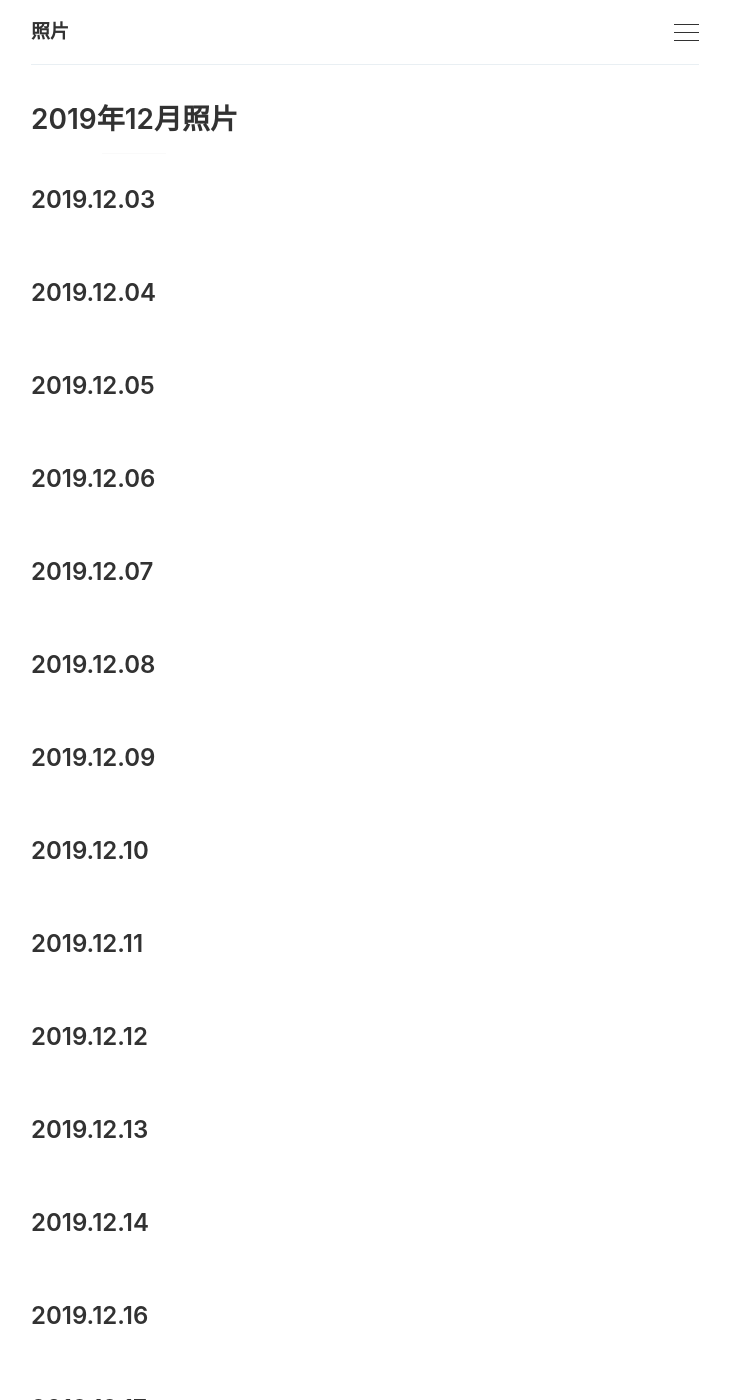
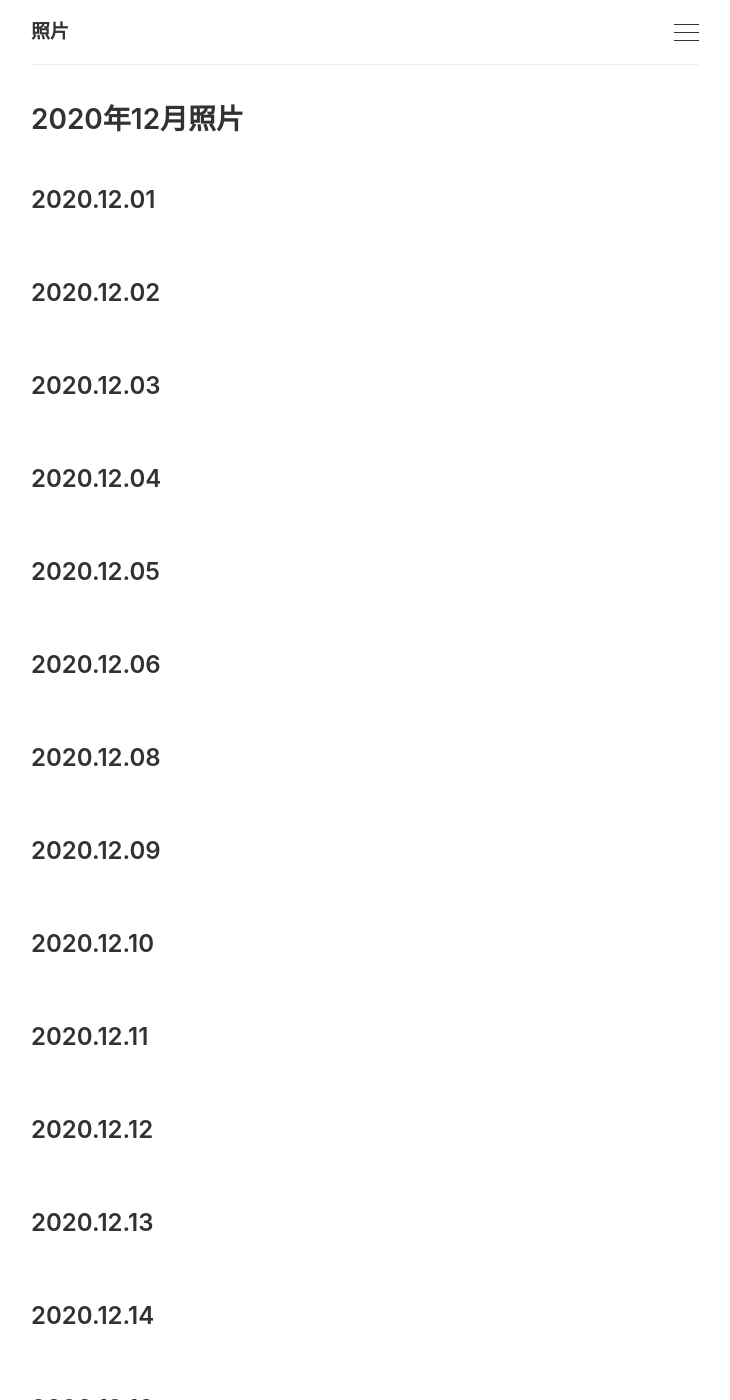
Before and after one commit to modem-56k/modem-56k.github.io, a Jekyll site: the page built from 2020/12.md, in a window 1280 px wide and 1400 px high. Shown: the whole window, without its empty margins (275-1005 px from the left). Built offline with Jekyll 4.4.1, drawn with Linux system fonts in a browser that asks for light colours; comment, search, counter and statistics services are not loaded; some of the changed text lies outside the part shown.

Commit message:
up pages

```diff
--- a/2020/12.md
+++ b/2020/12.md
@@ -1,102 +1,102 @@
 ---
 layout: post
-title: 2019年12月照片
+title: 2020年12月照片
 tags: [blog]
 image:
 ---
 
-### 2019.12.03
+### 2020.12.01
 
-<ul id="image-2019-12-03" class="image-gallery"></ul>
+<ul id="image-2020-12-01" class="image-gallery"></ul>
 
-### 2019.12.04
+### 2020.12.02
 
-<ul id="image-2019-12-04" class="image-gallery"></ul>
+<ul id="image-2020-12-02" class="image-gallery"></ul>
 
-### 2019.12.05
+### 2020.12.03
 
-<ul id="image-2019-12-05" class="image-gallery"></ul>
+<ul id="image-2020-12-03" class="image-gallery"></ul>
 
-### 2019.12.06
+### 2020.12.04
 
-<ul id="image-2019-12-06" class="image-gallery"></ul>
+<ul id="image-2020-12-04" class="image-gallery"></ul>
 
-### 2019.12.07
+### 2020.12.05
 
-<ul id="image-2019-12-07" class="image-gallery"></ul>
+<ul id="image-2020-12-05" class="image-gallery"></ul>
 
-### 2019.12.08
+### 2020.12.06
 
-<ul id="image-2019-12-08" class="image-gallery"></ul>
+<ul id="image-2020-12-06" class="image-gallery"></ul>
 
-### 2019.12.09
+### 2020.12.08
 
-<ul id="image-2019-12-09" class="image-gallery"></ul>
+<ul id="image-2020-12-08" class="image-gallery"></ul>
 
-### 2019.12.10
+### 2020.12.09
 
-<ul id="image-2019-12-10" class="image-gallery"></ul>
+<ul id="image-2020-12-09" class="image-gallery"></ul>
 
-### 2019.12.11
+### 2020.12.10
 
-<ul id="image-2019-12-11" class="image-gallery"></ul>
+<ul id="image-2020-12-10" class="image-gallery"></ul>
 
-### 2019.12.12
+### 2020.12.11
 
-<ul id="image-2019-12-12" class="image-gallery"></ul>
+<ul id="image-2020-12-11" class="image-gallery"></ul>
 
-### 2019.12.13
+### 2020.12.12
 
-<ul id="image-2019-12-13" class="image-gallery"></ul>
+<ul id="image-2020-12-12" class="image-gallery"></ul>
 
-### 2019.12.14
+### 2020.12.13
 
-<ul id="image-2019-12-14" class="image-gallery"></ul>
+<ul id="image-2020-12-13" class="image-gallery"></ul>
 
-### 2019.12.16
+### 2020.12.14
 
-<ul id="image-2019-12-16" class="image-gallery"></ul>
+<ul id="image-2020-12-14" class="image-gallery"></ul>
 
-### 2019.12.17
+### 2020.12.16
 
-<ul id="image-2019-12-17" class="image-gallery"></ul>
+<ul id="image-2020-12-16" class="image-gallery"></ul>
 
-### 2019.12.19
+### 2020.12.19
 
-<ul id="image-2019-12-19" class="image-gallery"></ul>
+<ul id="image-2020-12-19" class="image-gallery"></ul>
 
-### 2019.12.20
+### 2020.12.20
 
-<ul id="image-2019-12-20" class="image-gallery"></ul>
+<ul id="image-2020-12-20" class="image-gallery"></ul>
 
-### 2019.12.22
+### 2020.12.23
 
-<ul id="image-2019-12-22" class="image-gallery"></ul>
+<ul id="image-2020-12-23" class="image-gallery"></ul>
 
-### 2019.12.25
+### 2020.12.24
 
-<ul id="image-2019-12-25" class="image-gallery"></ul>
+<ul id="image-2020-12-24" class="image-gallery"></ul>
 
-### 2019.12.26
+### 2020.12.26
 
-<ul id="image-2019-12-26" class="image-gallery"></ul>
+<ul id="image-2020-12-26" class="image-gallery"></ul>
 
-### 2019.12.27
+### 2020.12.27
 
-<ul id="image-2019-12-27" class="image-gallery"></ul>
+<ul id="image-2020-12-27" class="image-gallery"></ul>
 
-### 2019.12.28
+### 2020.12.28
 
-<ul id="image-2019-12-28" class="image-gallery"></ul>
+<ul id="image-2020-12-28" class="image-gallery"></ul>
 
-### 2019.12.29
+### 2020.12.29
 
-<ul id="image-2019-12-29" class="image-gallery"></ul>
+<ul id="image-2020-12-29" class="image-gallery"></ul>
 
-### 2019.12.30
+### 2020.12.30
 
-<ul id="image-2019-12-30" class="image-gallery"></ul>
+<ul id="image-2020-12-30" class="image-gallery"></ul>
 
-### 2019.12.31
+### 2020.12.31
 
-<ul id="image-2019-12-31" class="image-gallery"></ul>
+<ul id="image-2020-12-31" class="image-gallery"></ul>
```
Also changed, not shown: 2020/11.md (+37 -61 lines).
